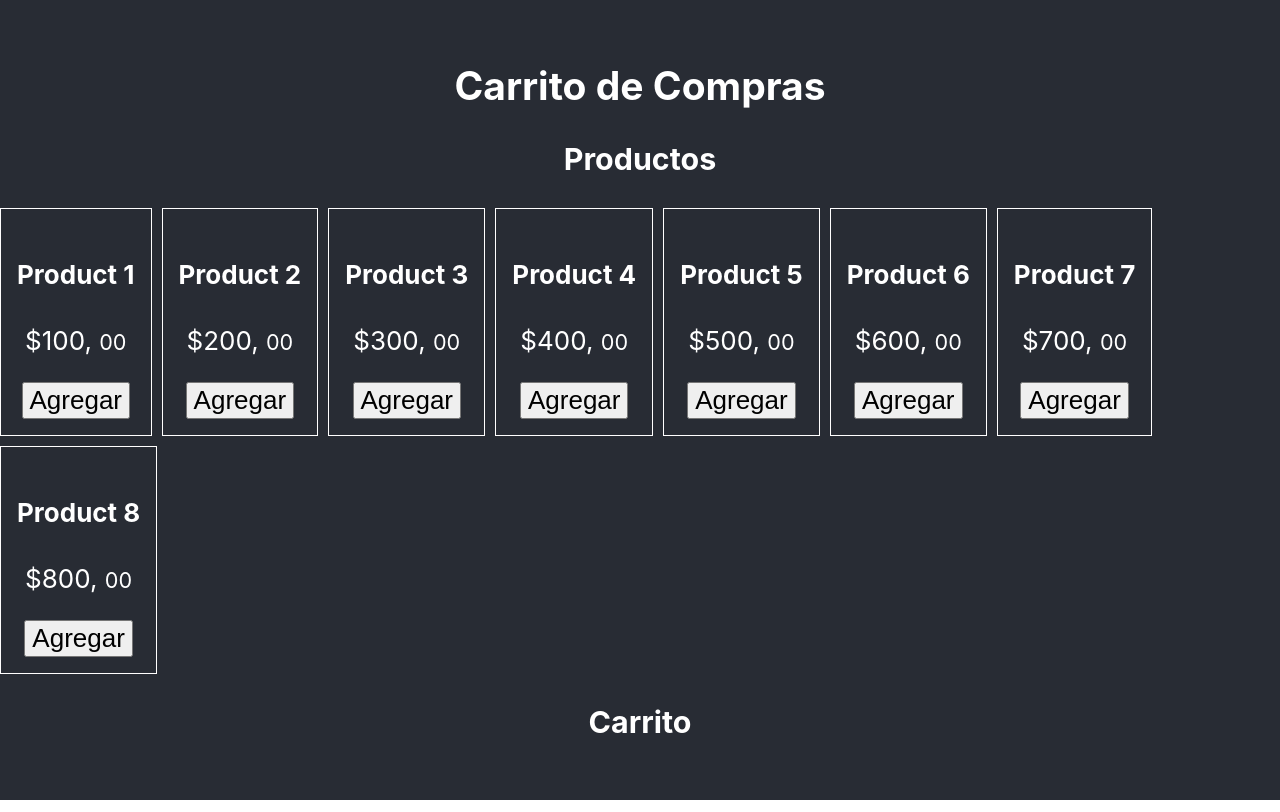
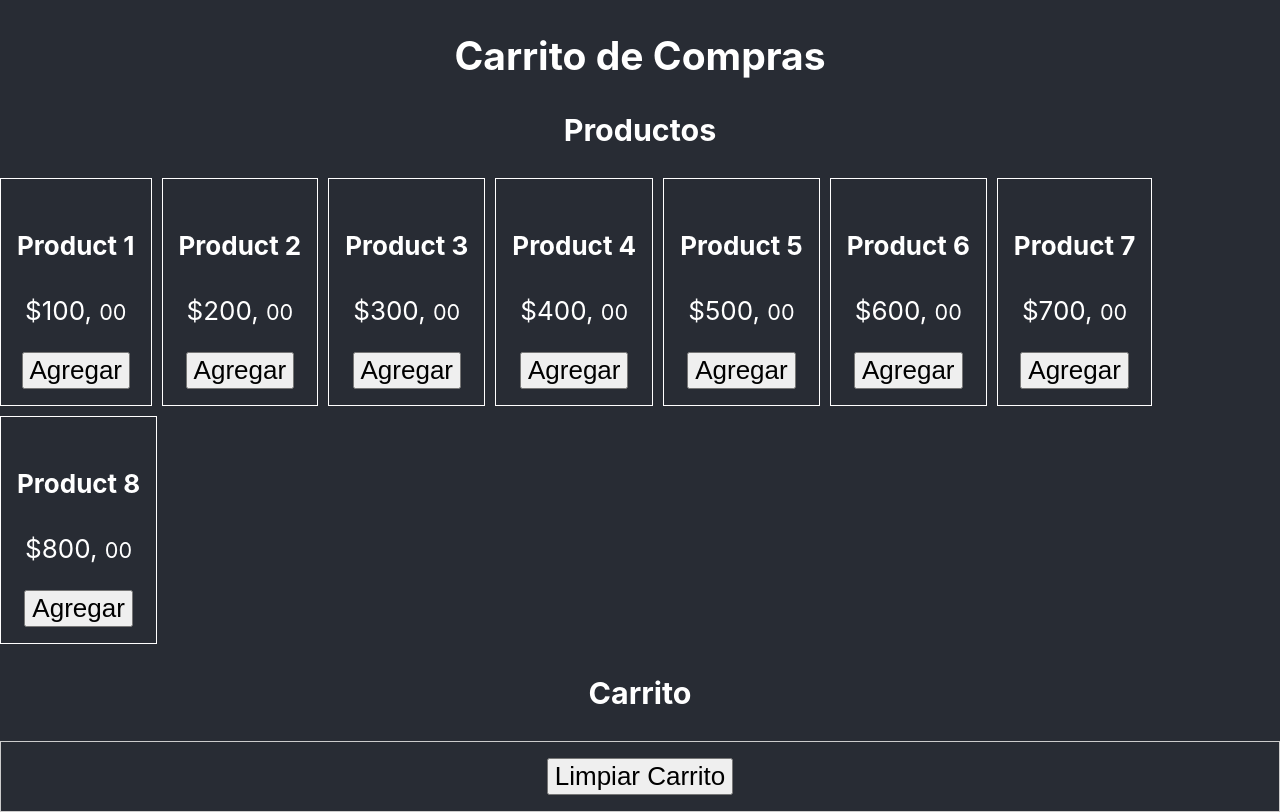
Before and after one commit to humbertodrc/useReducer-Hook, a React (Vite) app: page / in a window 1280 px wide. Built offline with nearby package versions, Linux system fonts and the light colour scheme.

Commit message:
Feat add to cart

```diff
--- a/src/App.css
+++ b/src/App.css
@@ -47,3 +47,12 @@ button {
   flex-wrap: wrap;
   gap: 10px;
 }
+
+.cart{
+  border: solid 1px #ccc;
+}
+
+.item{
+  border: solid 1px #ccc;
+  padding: 10px;
+}
--- /dev/null
+++ b/src/components/CardItemCart.jsx
@@ -0,0 +1,16 @@
+import React from "react";
+
+const CardItemCart = ({item, deleteFromCart}) => {
+	const {id, name, price, quantity} = item;
+
+	return (
+		<div className='item'>
+      <h4>{name}</h4>
+      <h5>${price},<small>00</small></h5>
+			<button onClick={() => deleteFromCart(id)}>Eliminar Uno</button>
+			<button onClick={() => deleteFromCart(id)}>Eliminar Todo</button>
+		</div>
+	);
+};
+
+export default CardItemCart;
--- a/src/components/ShoppingCart.jsx
+++ b/src/components/ShoppingCart.jsx
@@ -1,15 +1,25 @@
-import React from "react";
+import React, { useReducer } from "react";
+import { TYPES } from '../actions/shoppingActions';
 import { products } from '../data/products';
+import { initialState, shoppingReducer } from '../reducers/shoppingReducer';
+import CardItemCart from './CardItemCart';
 import ProductItem from './ProductItem';
 
 const ShoppingCart = () => {
 
+  const [state, dispatch] = useReducer(shoppingReducer, initialState);
+
+  const { cart } = state;
+  // console.log(cart);
+
+
   const addTocart = (id) => {
-    console.log(id);
+    // console.log(id);
+    dispatch({type: TYPES.ADD_TO_CART, payload: id});
   }
 
-  const deleteFromCart = (product) => {
-    console.log(product.id);
+  const deleteFromCart = (id) => {
+    console.log(id);
   }
 
   const clearCart = () => {
@@ -26,7 +36,12 @@ const ShoppingCart = () => {
         ))}
       </article>
       <h3>Carrito</h3>
-      <article className='box'></article>
+      <article className='cart'>
+        <button style={{ margin:"1rem" }} onClick={clearCart}>Limpiar Carrito</button>
+        {cart?.map(item => (
+          <CardItemCart key={item.id} item={item} deleteFromCart={deleteFromCart} />
+          ))}
+      </article>
 		</div>
 	);
 };
--- a/src/reducers/shoppingReducer.js
+++ b/src/reducers/shoppingReducer.js
@@ -1,5 +1,5 @@
 import { TYPES } from '../actions/shoppingActions';
-
+import {products} from "../data/products";
 
 
 
@@ -11,7 +11,11 @@ export const initialState = {
 export const shoppingReducer = (state = initialState, action) => {
   switch (action.type) {
     case TYPES.ADD_TO_CART: {
-      return
+      let newItem = products.find(item => item.id === action.payload);
+      return {
+        ...state,
+        cart: [...state.cart, state.cart.map(item => item.id === newItem.id ? newItem : item)]
+      }
     }
 
     case TYPES.REMOVE_ONE_FROM_CART: {
```
